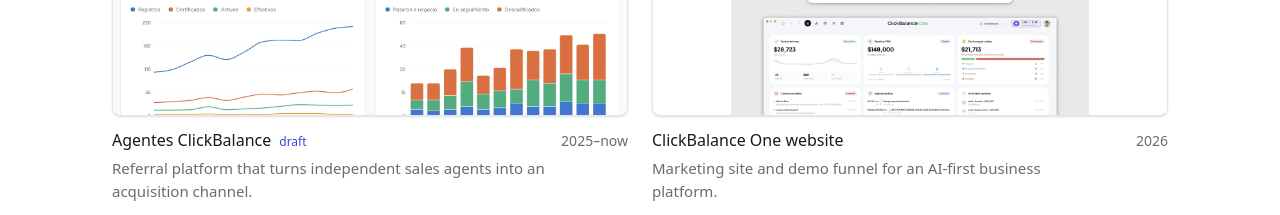
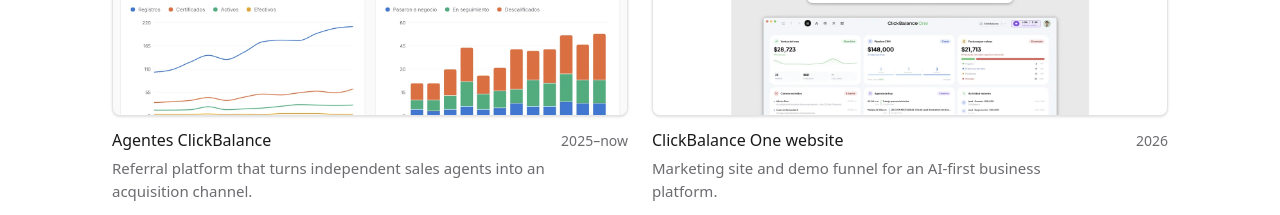
Before and after one commit to JoseDanielSainz/portfolio_site, a Next.js app: page / in a window 1280 px wide. Shown: the part 1040-1255 px from the top of the page. Built offline with nearby package versions, Linux system fonts and the light colour scheme.

Commit message:
switched Agentes ClickBalance's draft status to false

```diff
--- a/content/projects.ts
+++ b/content/projects.ts
@@ -74,7 +74,7 @@
     stack: ["Next.js", "Supabase", "HubSpot", "Meta Conversions API", "GTM"],
     outcome: "Monthly agent activation from 4% to 10%",
     featured: true,
-    draft: true, // TODO(Daniel): captures done. Confirm the copy below, then remove this line
+    draft: false, // TODO(Daniel): captures done. Confirm the copy below, then remove this line
     media: {
       type: "image",
       src: "/work/agentes/home.webp",
```
Also changed, not shown: 1 other file (tests, documents, lock files or other folders).
